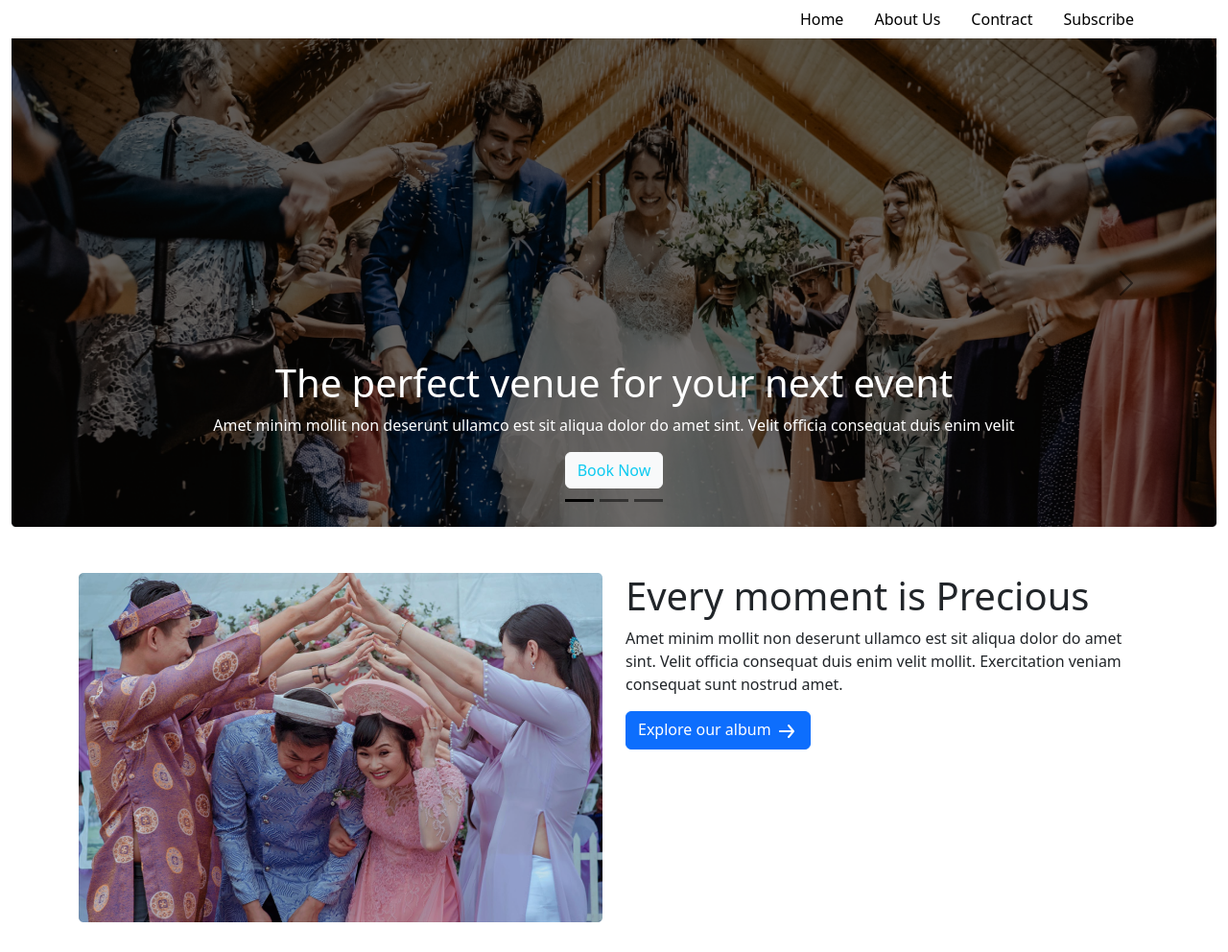
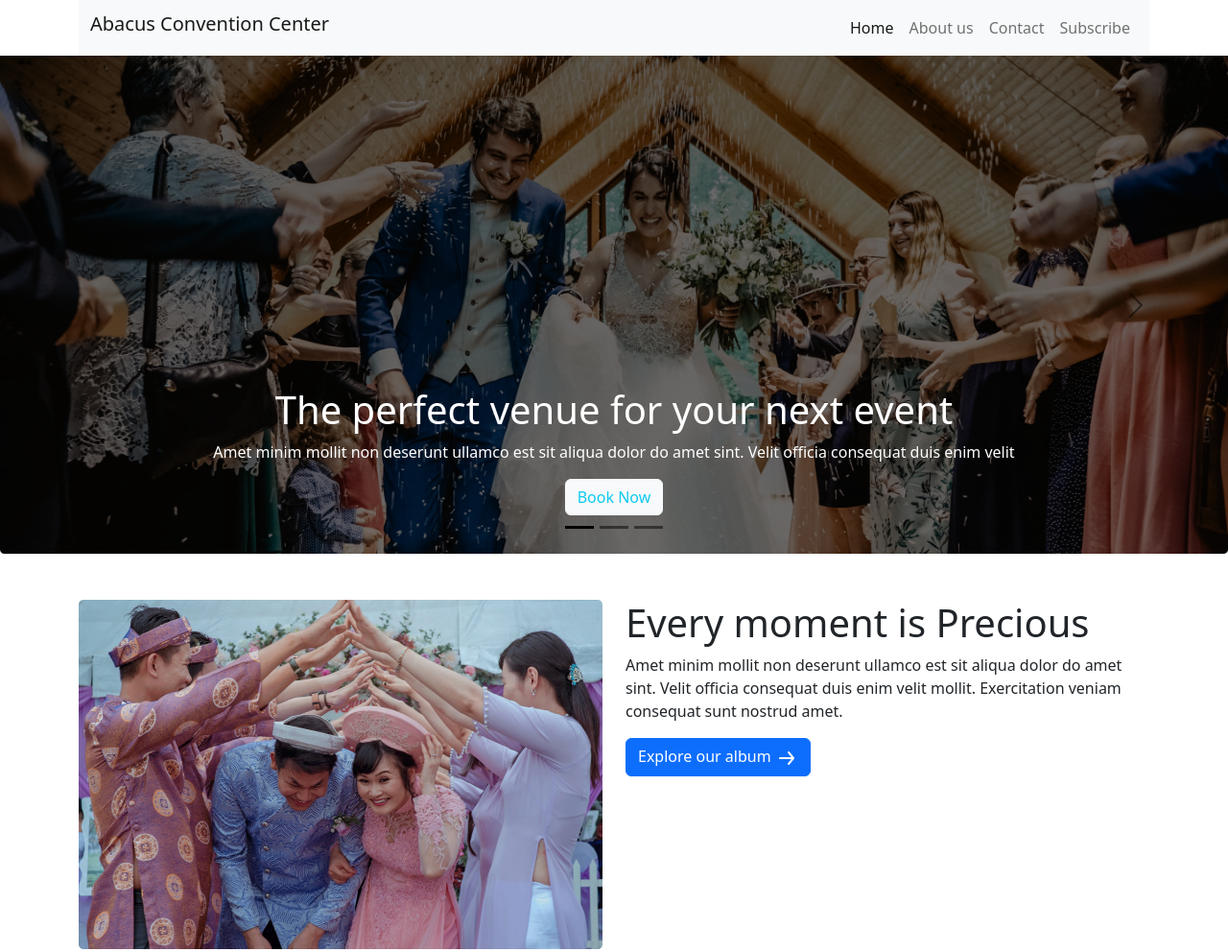
Before and after one commit to robin355/Bootstrap-1, a plain HTML site: page index.html in a window 1280 px wide. Shown: the top 992 px of the page at 96% size. Drawn offline with nearby package versions, Linux system fonts and the light colour scheme.

Commit message:
some modify

```diff
--- a/index.html
+++ b/index.html
@@ -12,22 +12,33 @@
 <body>
     <header>
         <section class="container">
-            <ul class="nav justify-content-end">
+            <nav class="navbar navbar-expand-lg bg-light ">
+                <div class="container-fluid">
+                    <a class="navbar-brand h3" href="#">Abacus Convention Center</a>
+                    <button class="navbar-toggler" type="button" data-bs-toggle="collapse" data-bs-target="#navbarNav"
+                        aria-controls="navbarNav" aria-expanded="false" aria-label="Toggle navigation">
+                        <span class="navbar-toggler-icon"></span>
+                    </button>
+                    <div class="collapse navbar-collapse" id="navbarNav">
+                        <ul class="navbar-nav ms-auto">
                             <li class="nav-item">
-                    <a class="nav-link active text-black" aria-current="page" href="#">Home</a>
+                                <a class="nav-link active" aria-current="page" href="#">Home</a>
                             </li>
                             <li class="nav-item">
-                    <a class="nav-link text-black" href="#">About Us</a>
+                                <a class="nav-link" href="#">About us</a>
                             </li>
                             <li class="nav-item">
-                    <a class="nav-link text-black" href="#">Contract</a>
+                                <a class="nav-link" href="#">Contact</a>
                             </li>
                             <li class="nav-item">
-                    <a class="nav-link text-black" href="#">Subscribe</a>
+                                <a class="nav-link ">Subscribe</a>
                             </li>
                         </ul>
+                    </div>
+                </div>
+            </nav>
         </section>
-        <section class="container-fluid">
+        <section>
             <div id="carouselExampleDark" class="carousel carousel-dark slide" data-bs-ride="carousel">
                 <div class="carousel-indicators">
                     <button type="button" data-bs-target="#carouselExampleDark" data-bs-slide-to="0" class="active"
```
Lines whose indentation alone changed are shown as unchanged.
